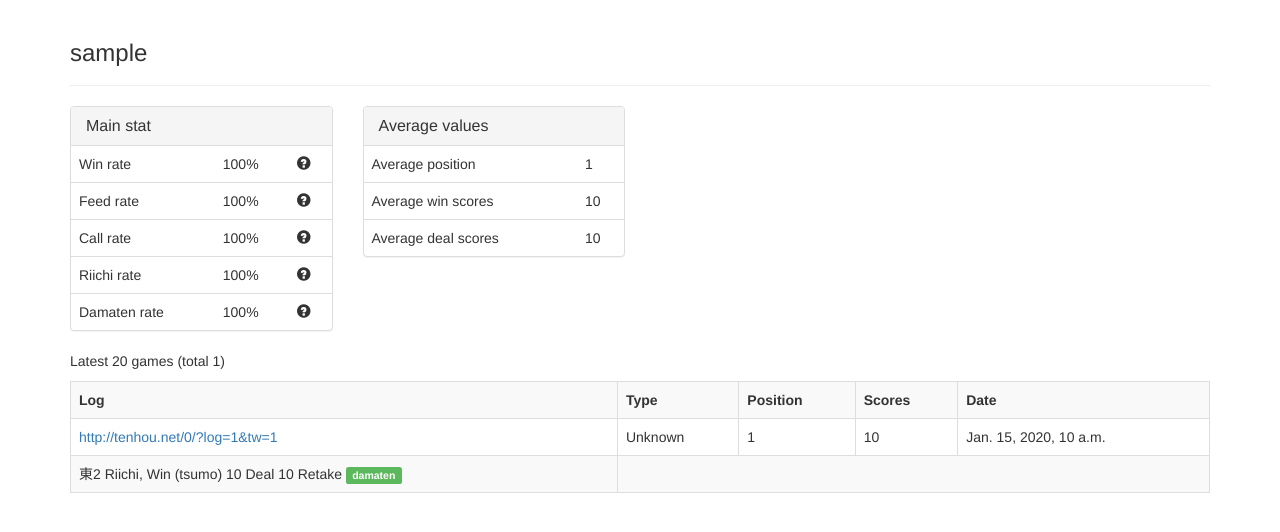
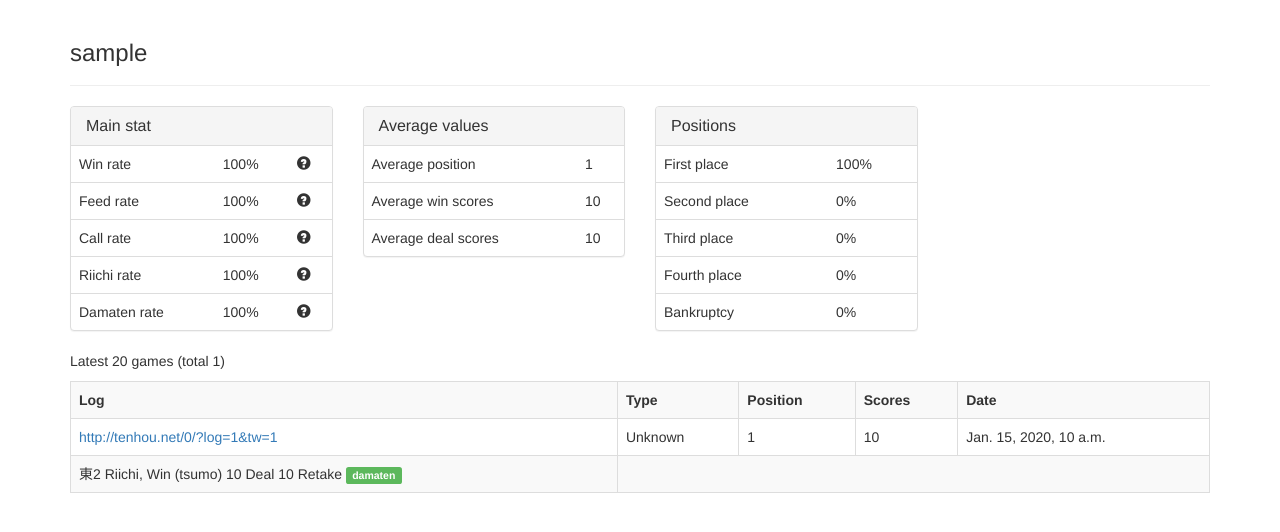
Before and after one commit to MahjongRepository/mahjong-stat, a Django app: page /players/1/ in a window 1280 px wide. Shown: the top 532 px of the page. Run offline with Django 3.2, Linux system fonts and the light colour scheme; tables that the repository leaves empty hold one stand-in row (values such as "Sample post"); some libraries are stand-ins or nearby versions.

Commit message:
Display places statistics

```diff
--- a/project/website/games/views.py
+++ b/project/website/games/views.py
@@ -11,12 +11,13 @@ def player_statistics(request, player_id):
     games = player.games.all().order_by('-game_date')
     total_games = games.count()
 
-    total_rounds = GameRound.objects.filter(game__player=player).count()
-    deal_rounds = GameRound.objects.filter(game__player=player, is_deal=True).count()
-    win_rounds = GameRound.objects.filter(game__player=player, is_win=True).count()
-    open_hand_rounds = GameRound.objects.filter(game__player=player, is_open_hand=True).count()
-    riichi_rounds = GameRound.objects.filter(game__player=player, is_riichi=True).count()
-    damaten_rounds = GameRound.objects.filter(game__player=player, is_damaten=True).count()
+    rounds = GameRound.objects.filter(game__player=player)
+    total_rounds = rounds.count()
+    deal_rounds = rounds.filter(is_deal=True).count()
+    win_rounds = rounds.filter(is_win=True).count()
+    open_hand_rounds = rounds.filter(is_open_hand=True).count()
+    riichi_rounds = rounds.filter(is_riichi=True).count()
+    damaten_rounds = rounds.filter(is_damaten=True).count()
 
     feed_rate = (deal_rounds / total_rounds) * 100
     win_rate = (win_rounds / total_rounds) * 100
@@ -25,23 +26,43 @@ def player_statistics(request, player_id):
     damaten_rate = (damaten_rounds / total_rounds) * 100
 
     average_position = games.aggregate(Avg('player_position'))['player_position__avg']
-    average_deal_scores = (GameRound.objects
-                           .filter(game__player=player, is_deal=True)
+    average_deal_scores = (rounds
+                           .filter(is_deal=True)
                            .aggregate(Avg('lose_scores'))['lose_scores__avg'])
-    average_win_scores = (GameRound.objects
-                          .filter(game__player=player, is_win=True)
+    average_win_scores = (rounds
+                          .filter(is_win=True)
                           .aggregate(Avg('win_scores'))['win_scores__avg'])
+
+    first_position_games = games.filter(player_position=1).count()
+    second_position_games = games.filter(player_position=2).count()
+    third_position_games = games.filter(player_position=3).count()
+    fourth_position_games = games.filter(player_position=4).count()
+    bankruptcy_games = games.filter(scores__lt=0).count()
+
+    first_position_rate = (first_position_games / total_games) * 100
+    second_position_rate = (second_position_games / total_games) * 100
+    third_position_rate = (third_position_games / total_games) * 100
+    fourth_position_rate = (fourth_position_games / total_games) * 100
+    bankruptcy_rate = (bankruptcy_games / total_games) * 100
 
     return render(request, 'website/player_statistics.html', {
         'player': player,
         'games': games[:20],
         'total_games': total_games,
+
         'average_position': average_position,
         'average_deal_scores': average_deal_scores,
         'average_win_scores': average_win_scores,
+
         'feed_rate': feed_rate,
         'win_rate': win_rate,
         'call_rate': call_rate,
         'riichi_rate': riichi_rate,
         'damaten_rate': damaten_rate,
+
+        'first_position_rate': first_position_rate,
+        'second_position_rate': second_position_rate,
+        'third_position_rate': third_position_rate,
+        'fourth_position_rate': fourth_position_rate,
+        'bankruptcy_rate': bankruptcy_rate,
     })
--- a/project/website/templates/website/player_statistics.html
+++ b/project/website/templates/website/player_statistics.html
@@ -78,6 +78,36 @@
             </div>
         </div>
 
+        <div class="col-lg-3">
+            <div class="panel panel-default">
+                <div class="panel-heading">
+                    <h3 class="panel-title">Positions</h3>
+                </div>
+                <table class="table">
+                    <tr>
+                        <td>First place</td>
+                        <td>{{ first_position_rate|floatformat:-2 }}%</td>
+                    </tr>
+                    <tr>
+                        <td>Second place</td>
+                        <td>{{ second_position_rate|floatformat:-2 }}%</td>
+                    </tr>
+                    <tr>
+                        <td>Third place</td>
+                        <td>{{ third_position_rate|floatformat:-2 }}%</td>
+                    </tr>
+                    <tr>
+                        <td>Fourth place</td>
+                        <td>{{ fourth_position_rate|floatformat:-2 }}%</td>
+                    </tr>
+                    <tr>
+                        <td>Bankruptcy</td>
+                        <td>{{ bankruptcy_rate|floatformat:-2 }}%</td>
+                    </tr>
+                </table>
+            </div>
+        </div>
+
         <div class="col-lg-12">
             <p>Latest 20 games (total {{ total_games|intcomma }})</p>
             <table class="table table-bordered table-striped">
```
